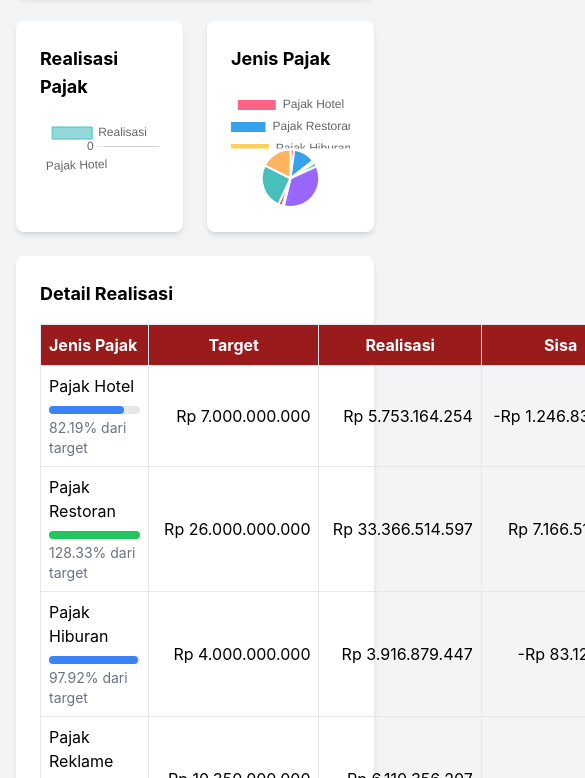
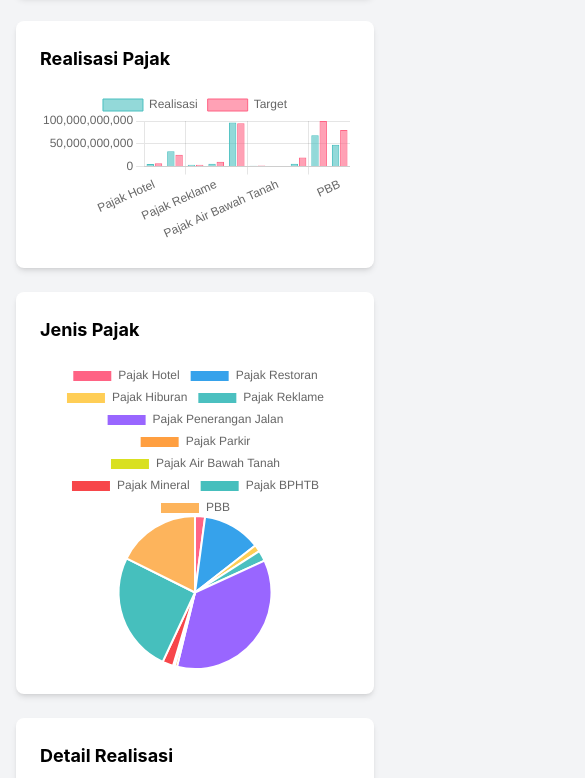
Before and after one commit to renalfarid/admin-boilerplate, a plain HTML site: page index.html in a window 390 px wide. Shown: the part 1567-2345 px from the top of the page, 585 px wide, since content can reach past the window. Drawn offline with nearby package versions, Linux system fonts and the light colour scheme.

Commit message:
responsive design

```diff
--- a/assets/css/styles.css
+++ b/assets/css/styles.css
@@ -2,3 +2,9 @@
 body {
     font-family: 'Inter', sans-serif;
   }
+  table {
+    border-spacing: 0; /* Hilangkan jarak antar sel untuk tampilan yang lebih rapi */
+  }
+  th, td {
+    white-space: nowrap; /* Hindari teks tabel memotong ke bawah */
+  }
--- a/assets/js/modules/dashboard/dashboard.js
+++ b/assets/js/modules/dashboard/dashboard.js
@@ -76,14 +76,15 @@ export default async function dashboard() {
       </div>
     </div>
 
-    <div id="dashboard_chart" class="grid grid-cols-2 md:grid-cols-2 gap-6 mt-6">
+    <div id="dashboard_chart" class="grid grid-cols-1 sm:grid-cols-2 md:grid-cols-2 gap-6 mt-6">
       <!-- Grafik akan ditambahkan di sini -->
     </div>
 
     <!-- Detail Pajak -->
 <div class="bg-white p-6 rounded-lg shadow-md mt-6">
   <h2 class="text-lg font-bold mb-4">Detail Realisasi</h2>
-      <table class="w-full border-collapse">
+  <div class="overflow-x-auto">
+    <table class="w-full border-collapse min-w-max">
       <thead>
         <tr class="bg-red-800 text-white">
           <th class="border p-2 text-left">Jenis Pajak</th>
@@ -93,7 +94,8 @@ export default async function dashboard() {
         </tr>
       </thead>
       <tbody>
-          ${detailPajak.map(pajak => {
+        ${detailPajak
+          .map((pajak) => {
             const persentaseRealisasi = (pajak.realisasi / pajak.target) * 100;
 
             return `
@@ -102,19 +104,37 @@ export default async function dashboard() {
                 ${pajak.jenis}
                 <div class="mt-2">
                   <div class="w-full bg-gray-200 rounded-full h-2">
-                      <div class="${persentaseRealisasi >= 100 ? 'bg-green-500' : 'bg-blue-500'} h-2 rounded-full" style="width: ${Math.min(persentaseRealisasi, 100)}%;"></div>
+                    <div class="${
+                      persentaseRealisasi >= 100
+                        ? "bg-green-500"
+                        : "bg-blue-500"
+                    } h-2 rounded-full" style="width: ${Math.min(
+              persentaseRealisasi,
+              100
+            )}%;">
                     </div>
-                    <p class="text-sm text-gray-500 mt-1">${persentaseRealisasi.toFixed(2)}% dari target</p>
+                  </div>
+                  <p class="text-sm text-gray-500 mt-1">${persentaseRealisasi.toFixed(
+                    2
+                  )}% dari target</p>
                 </div>
               </td>
-                <td class="border p-2 text-right">${formatCurrency(pajak.target)}</td>
-                <td class="border p-2 text-right">${formatCurrency(pajak.realisasi)}</td>
-                <td class="border p-2 text-right">${formatCurrency(pajak.sisa)}</td>
+              <td class="border p-2 text-right">${formatCurrency(
+                pajak.target
+              )}</td>
+              <td class="border p-2 text-right">${formatCurrency(
+                pajak.realisasi
+              )}</td>
+              <td class="border p-2 text-right">${formatCurrency(
+                pajak.sisa
+              )}</td>
             </tr>
           `;
-          }).join('')}
+          })
+          .join("")}
       </tbody>
     </table>
+  </div>
 </div>
   `;
 
```
Lines whose indentation alone changed are shown as unchanged.
